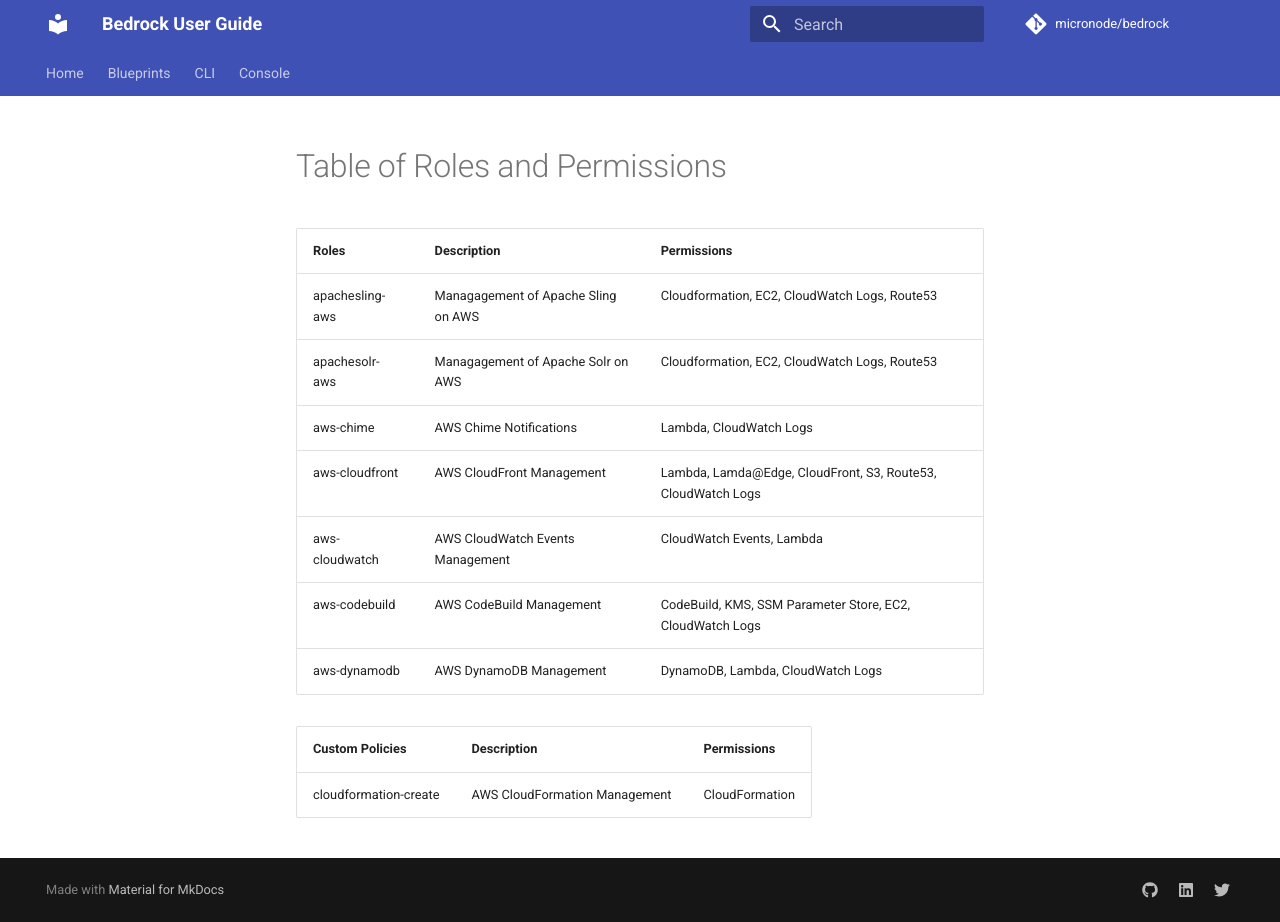
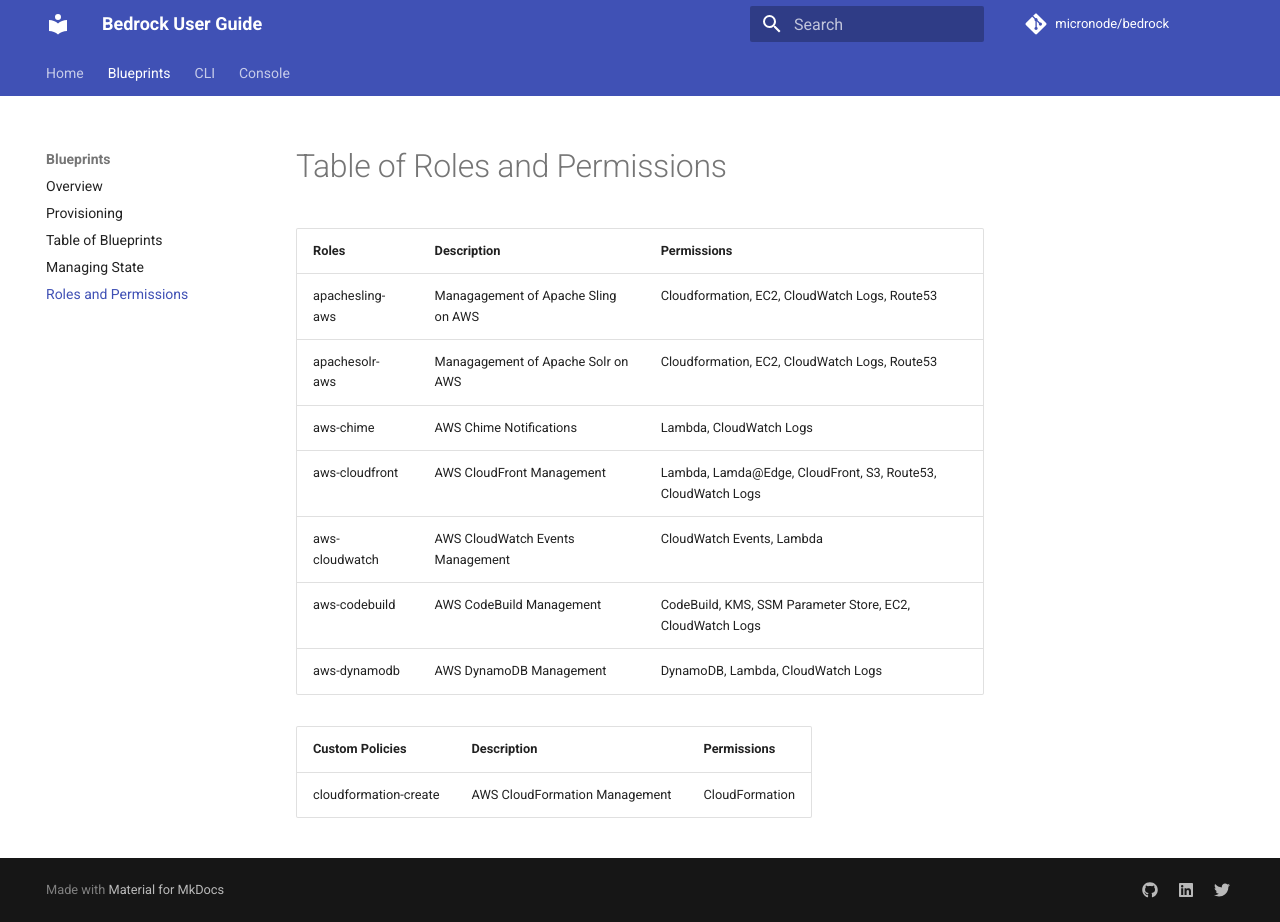
Before and after one commit to micronode/bedrock-user-guide, an MkDocs documentation site: the page built from docs/roles/ROLES.md, in a window 1280 px wide and 922 px high. Built offline with MkDocs 1.6.1 and Material for MkDocs 9.7.7, drawn with Linux system fonts in a browser that asks for light colours; comment, search, counter and statistics services are not loaded.

Commit message:
Update mkdocs.yml

```diff
--- a/mkdocs.yml
+++ b/mkdocs.yml
@@ -27,7 +27,7 @@
       - Provisioning: blueprints/provision.md
       - Table of Blueprints: blueprints/BLUEPRINTS.md
       - Managing State: blueprints/managing-state.md
-      - Roles and Permissions: blueprints/ROLES.md
+      - Roles and Permissions: roles/ROLES.md
   - CLI:
       - Overview: cli/index.md
   - Console:
```
